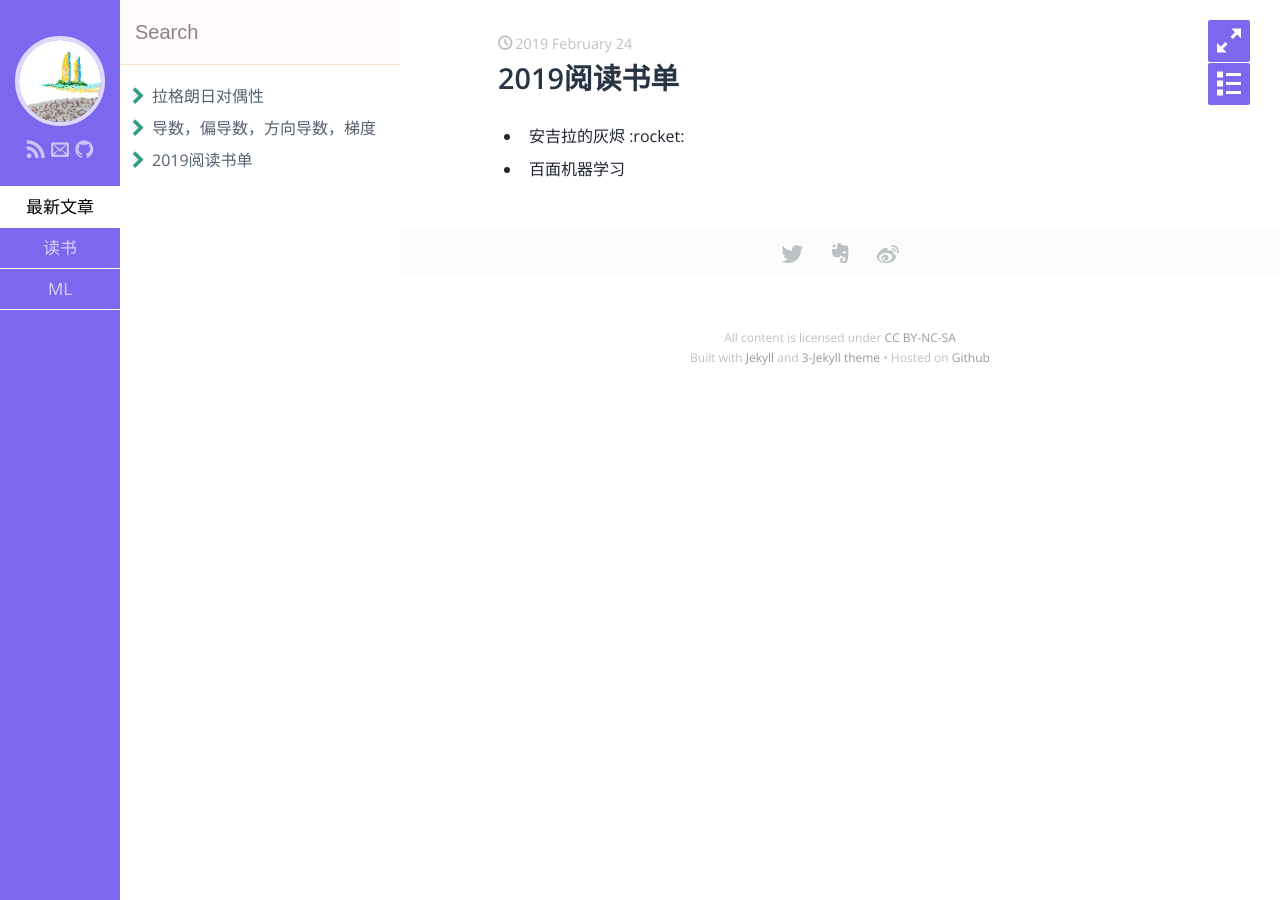
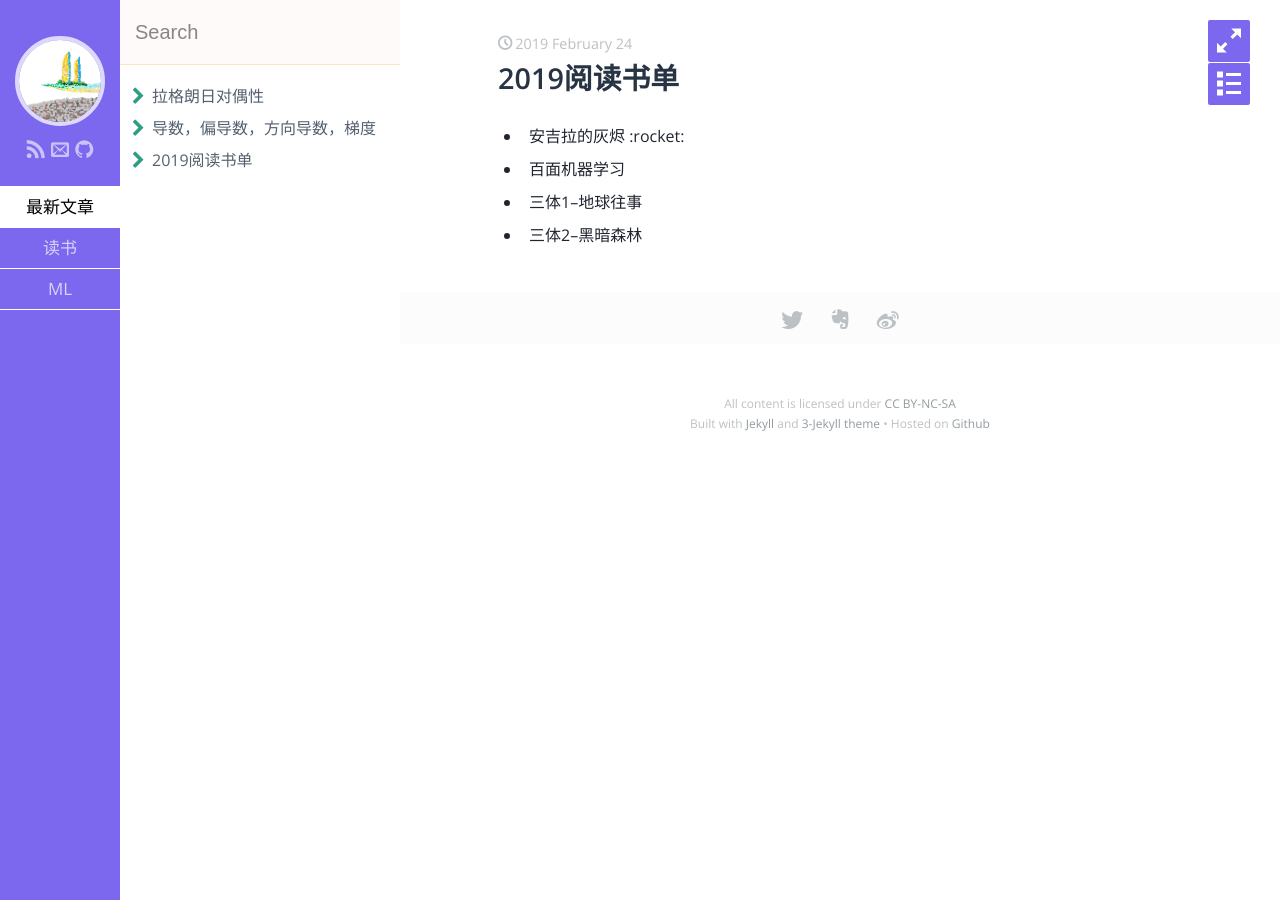
Before and after one commit to ludandandan/ludandandan.github.io, a Jekyll site: the page built from _posts/book/2019-02-24-book-list-of-2019.md, in a window 1280 px wide. Built offline with Jekyll 4.4.1, drawn with Linux system fonts in a browser that asks for light colours; some web fonts are replaced.

Commit message:
update book

```diff
--- a/_posts/book/2019-02-24-book-list-of-2019.md
+++ b/_posts/book/2019-02-24-book-list-of-2019.md
@@ -7,3 +7,5 @@ keywords: 阅读,书单,2019
 
 - [x] 安吉拉的灰烬 :rocket:
 - [ ] 百面机器学习
+- [x] 三体1--地球往事
+- [x] 三体2--黑暗森林
```
